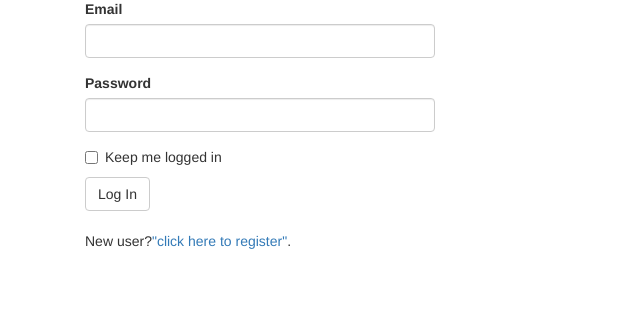
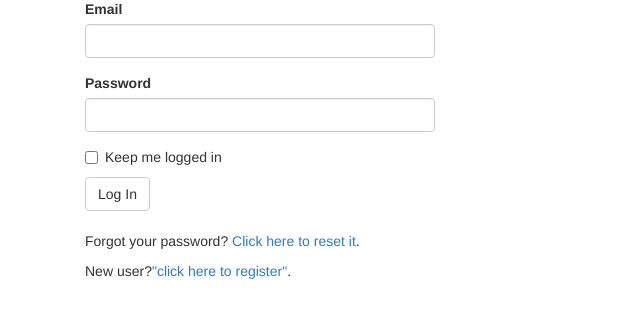
Before and after one commit to eduardoMag/flask-firstProyect, a Flask app: a page that uses app/templates/auth/login.html in a window 1280 px wide. Shown: the part 233-568 px from the top of the page, without its empty margins (0-640 px from the left). Run offline with Flask 2, Linux system fonts and the light colour scheme; some libraries are stand-ins or nearby versions.

Commit message:
adding reset-password feature

```diff
--- a/app/auth/forms.py
+++ b/app/auth/forms.py
@@ -37,3 +37,14 @@ class ChangePasswordForm(FlaskForm):
     password = PasswordField('New password', validators=[DataRequired(), EqualTo('password2', message='Passwords must match.')])
     password2 = PasswordField('Confirm new password', validators=[DataRequired()])
     submit = SubmitField('Update Password')
+
+
+class PasswordResetRequestForm(FlaskForm):
+    email = StringField('Email', validators=[DataRequired(), Length(1, 64), Email()])
+    submit = SubmitField('Reset Password')
+
+
+class PasswordResetForm(FlaskForm):
+    password = PasswordField('New Password', validators=[DataRequired(), EqualTo('password2', message='Passwords must match')])
+    password2 = PasswordField('Confirm Password', validators=[DataRequired()])
+    submit = SubmitField('Reset Password')
--- a/app/auth/views.py
+++ b/app/auth/views.py
@@ -4,7 +4,7 @@ from . import auth
 from .. import db
 from ..models import User
 from ..email import send_email
-from .forms import LoginForm, RegistrationForm, ChangePasswordForm
+from .forms import LoginForm, RegistrationForm, ChangePasswordForm, PasswordResetRequestForm, PasswordResetForm
 
 
 @auth.before_app_request
@@ -94,3 +94,33 @@ def change_password():
         else:
             flash('Invalid password.')
     return render_template("auth/change_password.html", form=form)
+
+
+@auth.route('/reset', methods=['GET', 'POST'])
+def password_reset_request():
+    if not current_user.is_anonymous:
+        return redirect(url_for('man.index'))
+    form = PasswordResetRequestForm()
+    if form.validate_on_submit():
+        user = User.query.filter_by(email=form.email.data.lower()).first()
+        if user:
+            token = user.generate_reset_token()
+            send_email(user.email, 'Reset Your Password', 'auth/email/reset_password', user=user, token=token)
+        flash('An email with instructions to reset your password has been sent to you.')
+        return redirect(url_for('auth.login'))
+    return render_template('auth/reset_password.html', form=form)
+
+
+@auth.route('reset/<token>', methods=['GET', 'POST'])
+def password_reset(token):
+    if not current_user.is_anonymous:
+        return redirect(url_for('main.index'))
+    form = PasswordResetForm()
+    if form.validate_on_submit():
+        if User.reset_password(token, form.password.data):
+            db.session.commit()
+            flash('your password has been updated')
+            return redirect(url_for('auth.login'))
+        else:
+            return redirect(url_for('main.index'))
+    return render_template('auth/reset_password.html', form=form)
--- a/app/templates/auth/login.html
+++ b/app/templates/auth/login.html
@@ -10,6 +10,7 @@
 <div class="col-md-4">
   {{ wtf.quick_form(form) }}
   <br>
+  <p>Forgot your password? <a href="{{ url_for('auth.password_reset_request')}}">Click here to reset it</a>.</p>
   <p>New user?<a href="{{ url_for('auth.register') }}">"click here to register"</a>.</p>
 </div>
 {% endblock %}
```
Also changed, not shown: app/models.py (+19 -0 lines), app/templates/auth/email/reset_password.html (added, +8 -0 lines), app/templates/auth/email/reset_password.txt (added, +13 -0 lines), app/templates/auth/reset_password.html (added, +13 -0 lines), tests/test_user_model.py (+17 -0 lines).
